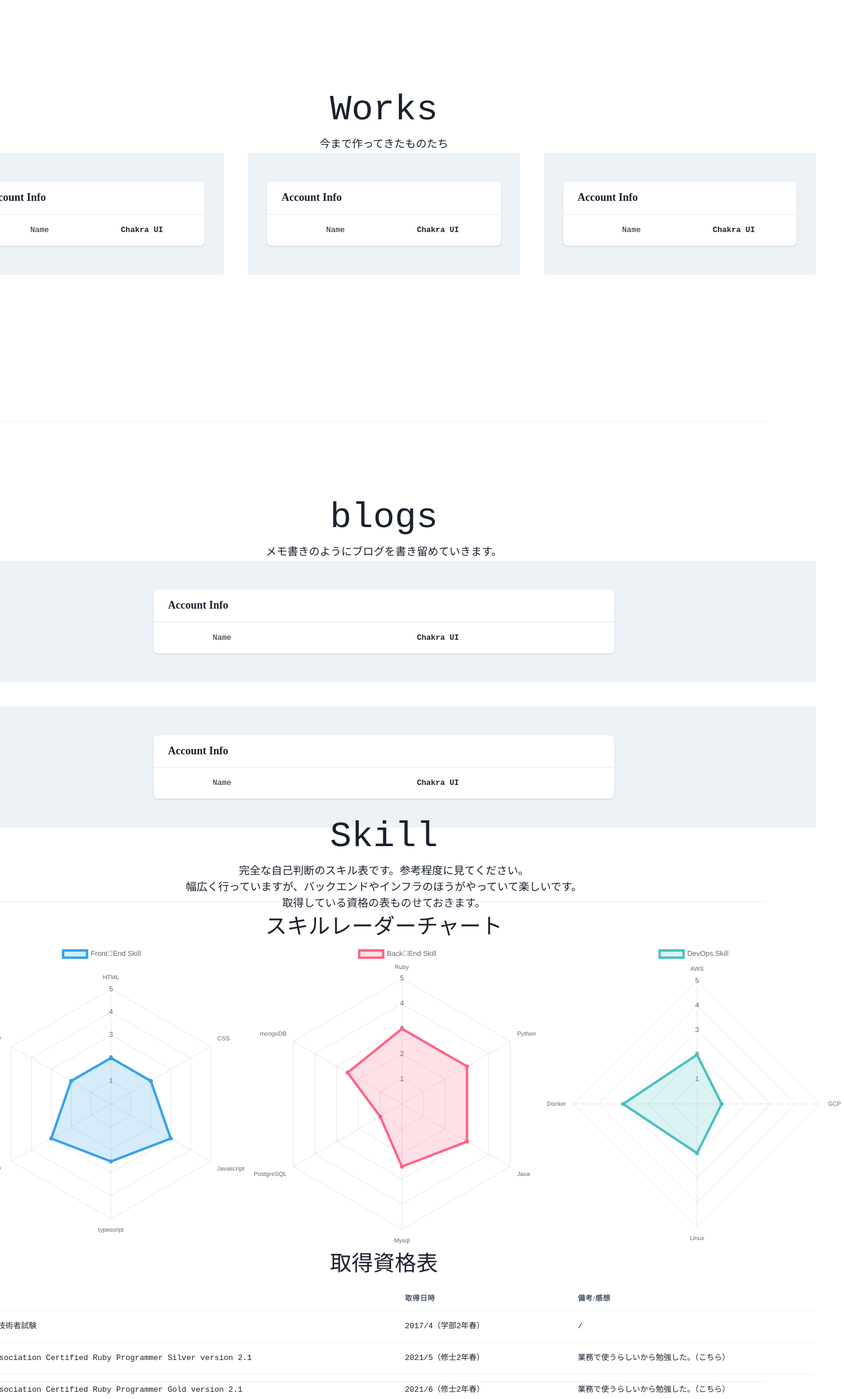
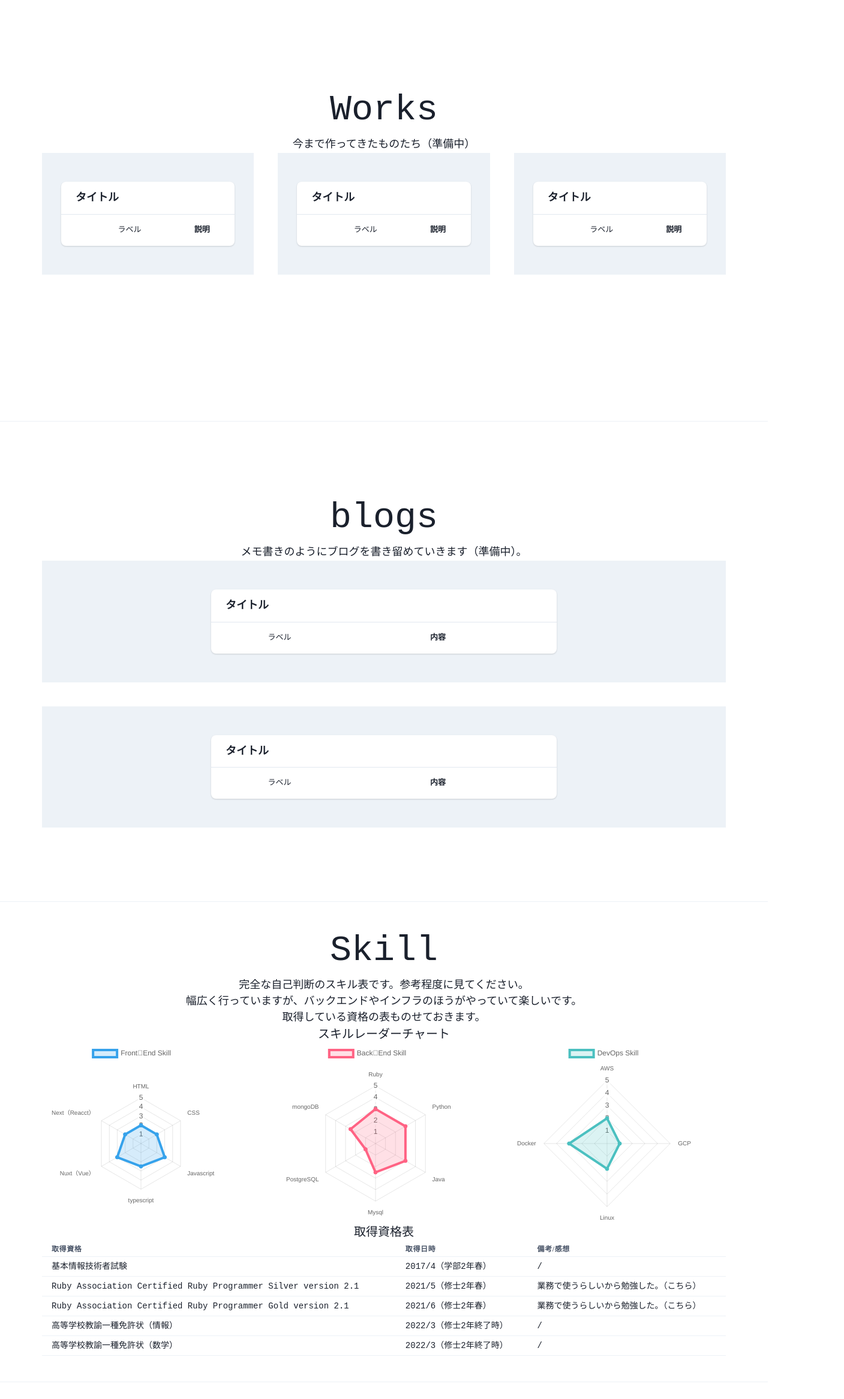
Before and after one commit to keychi25/keychi-lounge, a Next.js app: page / in a window 1280 px wide. Shown: the part 1700-4033 px from the top of the page at 60% size, 1407 px wide, since content can reach past the window. Built offline with nearby package versions, Linux system fonts and the light colour scheme; a web font is replaced by a local one.

Commit message:
一旦commit

```diff
--- a/component/Blogs.tsx
+++ b/component/Blogs.tsx
@@ -32,12 +32,12 @@ const Blogs = () => {
             alignItems="center"
           >
             <Box
-              minW={{ base: "100%", md: "1000px", xl: "1440px" }}
+              minW={{ base: "100%", md: "720px", xl: "1140px" }}
               align="center"
             >
               <Text fontSize="6xl">blogs</Text>
               <Text fontSize="lg">
-                メモ書きのようにブログを書き留めていきます。
+                メモ書きのようにブログを書き留めていきます（準備中）。
               </Text>
               <SimpleGrid columns={{ base: 1, md: 1, xl: 1 }} spacing={10}>
                 <Box
@@ -46,10 +46,10 @@ const Blogs = () => {
                   py="12"
                   px={{ md: "8" }}
                 >
-                  <Card maxW="3xl" mx="auto">
-                    <CardHeader title="Account Info" />
+                  <Card maxW="xl" mx="auto">
+                    <CardHeader title="タイトル" />
                     <CardContent>
-                      <Property label="Name" value="Chakra UI" />
+                      <Property label="ラベル" value="内容" />
                     </CardContent>
                   </Card>
                 </Box>
@@ -59,10 +59,10 @@ const Blogs = () => {
                   py="12"
                   px={{ md: "8" }}
                 >
-                  <Card maxW="3xl" mx="auto">
-                    <CardHeader title="Account Info" />
+                  <Card maxW="xl" mx="auto">
+                    <CardHeader title="タイトル" />
                     <CardContent>
-                      <Property label="Name" value="Chakra UI" />
+                      <Property label="ラベル" value="内容" />
                     </CardContent>
                   </Card>
                 </Box>
--- a/component/Skill.tsx
+++ b/component/Skill.tsx
@@ -74,7 +74,7 @@ const Skill = () => {
             alignItems="center"
           >
             <Box
-              minW={{ base: "100%", md: "1000px", xl: "1440px" }}
+              minW={{ base: "100%", md: "720px", xl: "1140px" }}
               align="center"
             >
               <Text fontSize="6xl">Skill</Text>
@@ -85,15 +85,15 @@ const Skill = () => {
                 <br />
                 取得している資格の表ものせておきます。
               </Text>
-              <Text fontSize="4xl">スキルレーダーチャート</Text>
+              <Text fontSize="xl">スキルレーダーチャート</Text>
               <SimpleGrid columns={{ base: 1, md: 3 }} spacing={10}>
                 <RadertChart {...frontendData} />
                 <RadertChart {...backendData} />
                 <RadertChart {...serverData} />
               </SimpleGrid>
+              <Text fontSize="xl">取得資格表</Text>
+              <SkillTable />
             </Box>
-            <Text fontSize="4xl">取得資格表</Text>
-            <SkillTable />
           </Stack>
         </Flex>
       </Container>
--- a/component/SkillTable.tsx
+++ b/component/SkillTable.tsx
@@ -1,18 +1,10 @@
 import Link from "next/link";
-import {
-  Table,
-  Thead,
-  Tbody,
-  Tr,
-  Th,
-  Td,
-  TableCaption,
-} from "@chakra-ui/react";
+import { Table, Thead, Tbody, Tr, Th, Td } from "@chakra-ui/react";
 
 const SkillTable = () => {
   return (
     <>
-      <Table variant="simple">
+      <Table variant="simple" size="sm">
         <Thead>
           <Tr>
             <Th>取得資格</Th>
--- a/component/Work.tsx
+++ b/component/Work.tsx
@@ -32,11 +32,11 @@ const Work = () => {
             alignItems="center"
           >
             <Box
-              minW={{ base: "100%", md: "1000px", xl: "1440px" }}
+              minW={{ base: "100%", md: "720px", xl: "1140px" }}
               align="center"
             >
               <Text fontSize="6xl">Works</Text>
-              <Text fontSize="lg">今まで作ってきたものたち</Text>
+              <Text fontSize="lg">今まで作ってきたものたち（準備中）</Text>
               <SimpleGrid columns={{ base: 1, md: 2, xl: 3 }} spacing={10}>
                 <Box
                   as="section"
@@ -44,10 +44,10 @@ const Work = () => {
                   py="12"
                   px={{ md: "8" }}
                 >
-                  <Card maxW="3xl" mx="auto">
-                    <CardHeader title="Account Info" />
+                  <Card maxW="xl" mx="auto">
+                    <CardHeader title="タイトル" />
                     <CardContent>
-                      <Property label="Name" value="Chakra UI" />
+                      <Property label="ラベル" value="説明" />
                     </CardContent>
                   </Card>
                 </Box>
@@ -57,10 +57,10 @@ const Work = () => {
                   py="12"
                   px={{ md: "8" }}
                 >
-                  <Card maxW="3xl" mx="auto">
-                    <CardHeader title="Account Info" />
+                  <Card maxW="xl" mx="auto">
+                    <CardHeader title="タイトル" />
                     <CardContent>
-                      <Property label="Name" value="Chakra UI" />
+                      <Property label="ラベル" value="説明" />
                     </CardContent>
                   </Card>
                 </Box>
@@ -70,10 +70,10 @@ const Work = () => {
                   py="12"
                   px={{ md: "8" }}
                 >
-                  <Card maxW="3xl" mx="auto">
-                    <CardHeader title="Account Info" />
+                  <Card maxW="xl" mx="auto">
+                    <CardHeader title="タイトル" />
                     <CardContent>
-                      <Property label="Name" value="Chakra UI" />
+                      <Property label="ラベル" value="説明" />
                     </CardContent>
                   </Card>
                 </Box>
--- a/component/graph/RadertChart.tsx
+++ b/component/graph/RadertChart.tsx
@@ -50,7 +50,7 @@ const RadertChart = (props: dataset) => {
     },
   };
 
-  return <Radar data={data} width={500} height={500} options={options} />;
+  return <Radar data={data} width={300} height={300} options={options} />;
 };
 
 export default RadertChart;
--- a/next.config.js
+++ b/next.config.js
@@ -4,7 +4,6 @@ const withBundleAnalyzer = require("@next/bundle-analyzer")({
 });
 
 module.exports = withBundleAnalyzer({
-  // 他の設定
   reactStrictMode: true,
   trailingSlash: true,
 });
```
